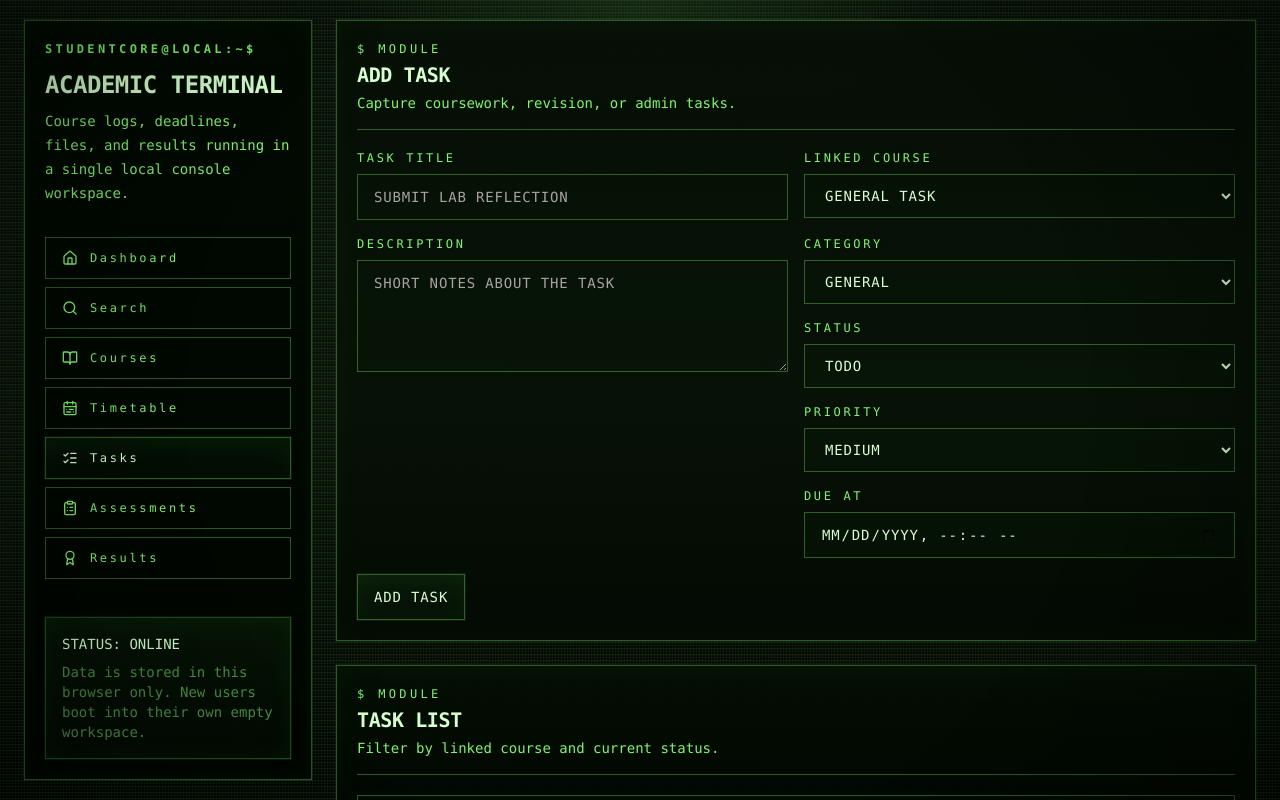
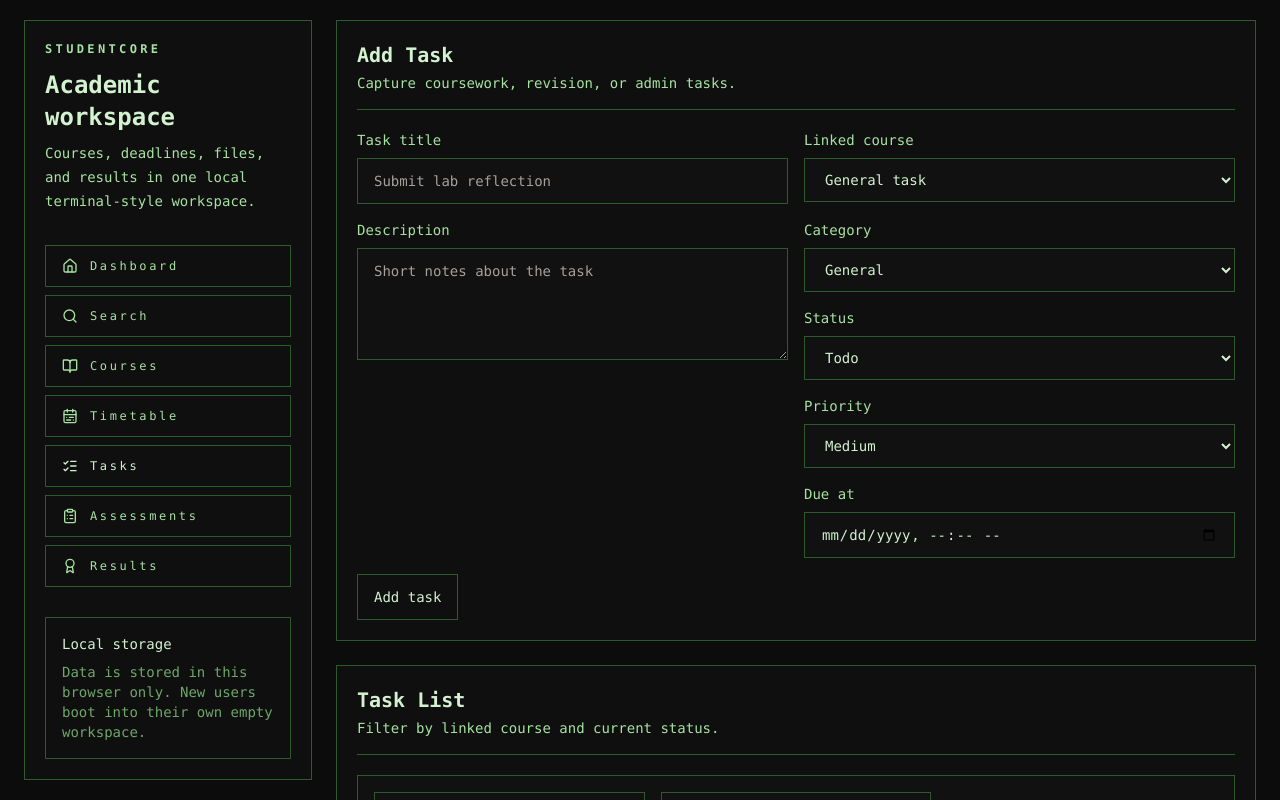
Before and after one commit to syafiadil1/studentcoresystem, a Next.js app: page /tasks in a window 1280 px wide. Shown: the top 800 px of the page. Built offline with nearby package versions, Linux system fonts and the light colour scheme.

Commit message:
Refine theme to plain terminal look

```diff
--- a/src/app/globals.css
+++ b/src/app/globals.css
@@ -1,14 +1,14 @@
 @import "tailwindcss";
 
 :root {
-  --background: #020702;
-  --foreground: #80f26d;
-  --panel: rgba(1, 11, 1, 0.96);
-  --panel-strong: rgba(0, 6, 0, 0.99);
-  --border: rgba(128, 242, 109, 0.34);
-  --muted: #4a8f45;
-  --muted-strong: #d7ffd0;
-  --accent: #8cff76;
+  --background: #0c0c0c;
+  --foreground: #a6e3a1;
+  --panel: #111111;
+  --panel-strong: #0f0f0f;
+  --border: #2d5a2d;
+  --muted: #6ea76a;
+  --muted-strong: #d3f2d0;
+  --accent: #a6e3a1;
 }
 
 @theme inline {
@@ -27,36 +27,9 @@ html {
 }
 
 body {
-  background:
-    linear-gradient(rgba(128, 242, 109, 0.05) 1px, transparent 1px),
-    linear-gradient(90deg, rgba(128, 242, 109, 0.05) 1px, transparent 1px),
-    linear-gradient(180deg, rgba(128, 242, 109, 0.06) 0, rgba(128, 242, 109, 0.01) 2px, transparent 4px),
-    radial-gradient(circle at top, rgba(128, 242, 109, 0.1), transparent 24%),
-    linear-gradient(180deg, #020702 0%, #000300 100%);
-  background-size: 100% 3px, 3px 100%, 100% 6px, auto, auto;
+  background: var(--background);
   color: var(--foreground);
   font-family: var(--font-sans), monospace;
-  text-shadow: 0 0 8px rgba(128, 242, 109, 0.08);
-}
-
-body::before {
-  content: "";
-  position: fixed;
-  inset: 0;
-  pointer-events: none;
-  background:
-    linear-gradient(180deg, transparent 0%, rgba(128, 242, 109, 0.04) 50%, transparent 100%),
-    linear-gradient(180deg, rgba(255, 255, 255, 0.015), rgba(255, 255, 255, 0));
-  mix-blend-mode: screen;
-  opacity: 0.9;
-}
-
-body::after {
-  content: "";
-  position: fixed;
-  inset: 0;
-  pointer-events: none;
-  background: radial-gradient(circle at center, transparent 60%, rgba(0, 0, 0, 0.35) 100%);
 }
 
 h1,
@@ -64,8 +37,8 @@ h2,
 h3,
 h4 {
   font-family: var(--font-display), monospace;
-  letter-spacing: -0.02em;
-  text-transform: uppercase;
+  letter-spacing: 0;
+  text-transform: none;
 }
 
 a,
@@ -83,8 +56,8 @@ textarea {
 }
 
 ::selection {
-  background: rgba(80, 255, 120, 0.3);
-  color: #031006;
+  background: rgba(166, 227, 161, 0.22);
+  color: #0c0c0c;
 }
 
 :where([class*="rounded-"]) {
@@ -124,14 +97,14 @@ textarea {
 }
 
 :where(.bg-stone-900) {
-  background: linear-gradient(180deg, #061406 0%, #030903 100%) !important;
+  background: var(--panel-strong) !important;
   color: var(--muted-strong) !important;
-  border: 1px solid rgba(120, 255, 120, 0.25);
-  box-shadow: 0 0 0 1px rgba(120, 255, 120, 0.08), inset 0 0 24px rgba(57, 255, 20, 0.06);
+  border: 1px solid var(--border);
+  box-shadow: none !important;
 }
 
 :where(.bg-\[\#fffaf3\]\/90) {
-  background: linear-gradient(180deg, rgba(2, 10, 2, 0.98) 0%, rgba(0, 5, 0, 0.98) 100%) !important;
+  background: var(--panel-strong) !important;
 }
 
 :where(.placeholder\:text-stone-400::placeholder) {
@@ -141,9 +114,7 @@ textarea {
 :where(.shadow-\[0_24px_80px_rgba\(80\,54\,36\,0\.08\)\]),
 :where(.shadow-\[0_18px_50px_rgba\(80\,54\,36\,0\.12\)\]),
 :where(.shadow-lg) {
-  box-shadow:
-    0 0 0 1px rgba(120, 255, 120, 0.08),
-    inset 0 0 30px rgba(57, 255, 20, 0.04) !important;
+  box-shadow: none !important;
 }
 
 :where(input),
@@ -162,13 +133,14 @@ textarea {
 :where(select),
 :where(textarea),
 :where(button) {
-  text-transform: uppercase;
-  letter-spacing: 0.06em;
+  text-transform: none;
+  letter-spacing: 0;
 }
 
 :where(main a:hover),
 :where(button:hover) {
-  box-shadow: inset 0 0 18px rgba(128, 242, 109, 0.08);
+  box-shadow: none;
+  background: #171717 !important;
 }
 
 :where(hr) {
--- a/src/components/app-shell.tsx
+++ b/src/components/app-shell.tsx
@@ -25,13 +25,13 @@ export function AppShell({ children }: { children: React.ReactNode }) {
           <div className="flex h-full flex-col rounded-[28px] border border-stone-200/80 bg-[#fffaf3]/90 p-5 shadow-[0_24px_80px_rgba(80,54,36,0.08)] backdrop-blur">
             <div className="mb-8">
               <p className="text-xs font-semibold uppercase tracking-[0.28em] text-stone-500">
-                studentcore@local:~$
+                studentcore
               </p>
               <h1 className="mt-3 text-2xl font-semibold tracking-tight text-stone-900">
-                Academic Terminal
+                Academic workspace
               </h1>
               <p className="mt-2 text-sm leading-6 text-stone-600">
-                Course logs, deadlines, files, and results running in a single local console workspace.
+                Courses, deadlines, files, and results in one local terminal-style workspace.
               </p>
             </div>
 
@@ -59,7 +59,7 @@ export function AppShell({ children }: { children: React.ReactNode }) {
             </nav>
 
             <div className="mt-auto rounded-2xl bg-stone-900 px-4 py-4 text-sm text-stone-100">
-              <p className="font-medium">STATUS: ONLINE</p>
+              <p className="font-medium">Local storage</p>
               <p className="mt-2 text-stone-300">
                 Data is stored in this browser only. New users boot into their own empty workspace.
               </p>
--- a/src/components/ui.tsx
+++ b/src/components/ui.tsx
@@ -15,8 +15,7 @@ export function Section({
     <section className="rounded-[28px] border border-stone-200/80 bg-[#fffaf3]/90 p-5 shadow-[0_24px_80px_rgba(80,54,36,0.08)]">
       <div className="mb-5 flex flex-col gap-3 border-b border-stone-200 pb-4 md:flex-row md:items-end md:justify-between">
         <div>
-          <p className="text-xs uppercase tracking-[0.28em] text-stone-500">$ module</p>
-          <h2 className="mt-1 text-xl font-semibold tracking-tight text-stone-900">{title}</h2>
+          <h2 className="text-xl font-semibold tracking-tight text-stone-900">{title}</h2>
           {description ? <p className="mt-1 text-sm text-stone-600">{description}</p> : null}
         </div>
         {action}
@@ -46,7 +45,7 @@ export function StatCard({
 
   return (
     <div className="rounded-3xl border border-stone-200 bg-white/70 p-5">
-      <p className="text-xs uppercase tracking-[0.24em] text-stone-500">[{label}]</p>
+      <p className="text-sm text-stone-500">{label}</p>
       <div className="mt-4 flex items-center justify-between">
         <p className="text-3xl font-semibold tracking-tight text-stone-900">{value}</p>
         <span className={cn("rounded-full px-3 py-1 text-xs font-semibold uppercase tracking-[0.2em]", toneClass)}>
@@ -66,8 +65,7 @@ export function EmptyState({
 }) {
   return (
     <div className="rounded-3xl border border-dashed border-stone-300 bg-stone-50/80 p-8 text-center">
-      <p className="text-xs uppercase tracking-[0.28em] text-stone-500">no_output</p>
-      <h3 className="mt-2 text-lg font-semibold text-stone-900">{title}</h3>
+      <h3 className="text-lg font-semibold text-stone-900">{title}</h3>
       <p className="mt-2 text-sm leading-6 text-stone-600">{copy}</p>
     </div>
   );
@@ -118,7 +116,7 @@ export function Field({
 }) {
   return (
     <label className="block">
-      <span className="mb-2 block text-xs font-medium uppercase tracking-[0.22em] text-stone-700">{label}</span>
+      <span className="mb-2 block text-sm font-medium text-stone-700">{label}</span>
       {children}
     </label>
   );
```
